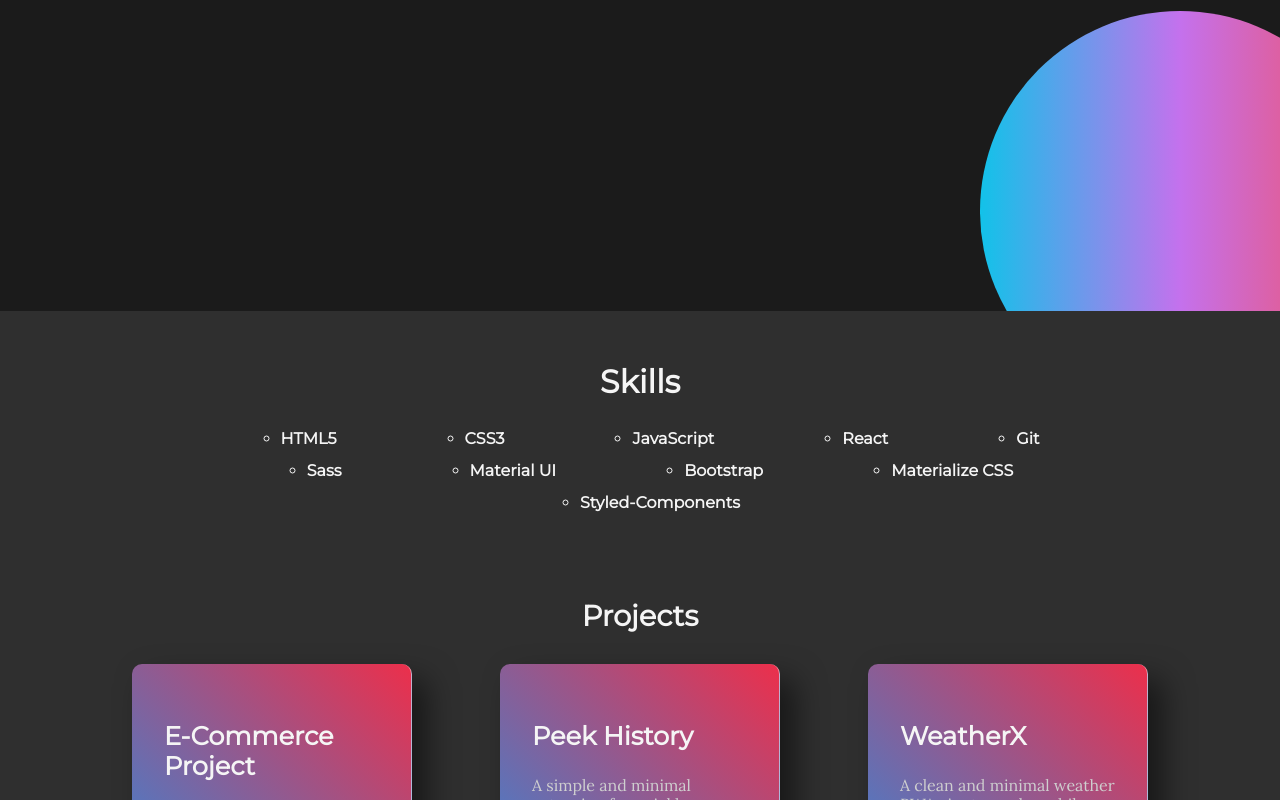
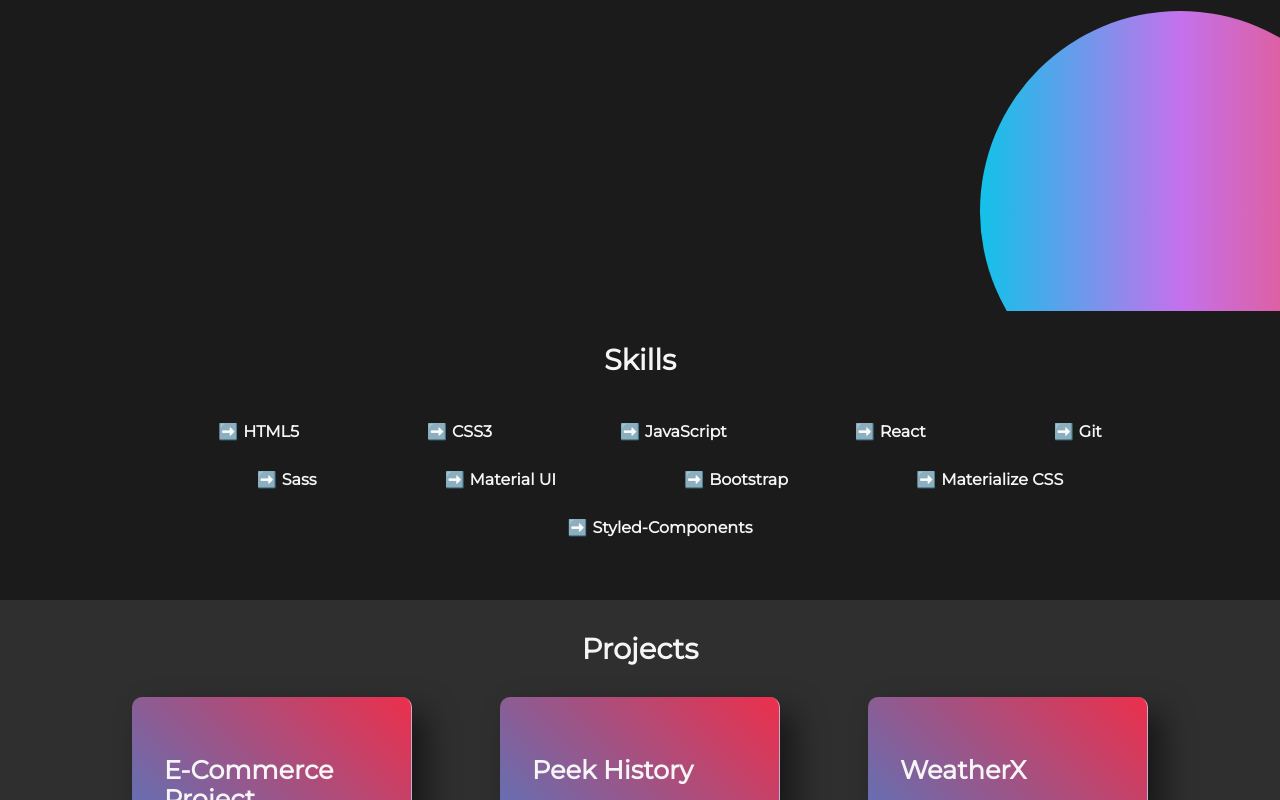
Before and after one commit to abdulsamad/abdulsamad, a Gatsby site: page / in a window 1280 px wide. Shown: the part 549-1349 px from the top of the page. Built offline with nearby package versions, Linux system fonts and the light colour scheme; Gatsby itself is replaced by a stand-in of ours.

Commit message:
:lipstick: Improved skill component

```diff
--- a/src/components/skills/ListItem.tsx
+++ b/src/components/skills/ListItem.tsx
@@ -1,9 +1,16 @@
 import styled from 'styled-components';
+import svg from '../../assets/arrow.svg';
 
 const ListItem = styled.li`
   margin: 0 4rem;
   white-space: nowrap;
-  line-height: 2rem;
+  line-height: 3rem;
+  list-style-type: none;
+
+  &::before {
+    content: '➡️';
+    margin-right: 5px;
+  }
 `;
 
 export default ListItem;
--- a/src/components/skills/Skills.tsx
+++ b/src/components/skills/Skills.tsx
@@ -1,9 +1,13 @@
 import styled from 'styled-components';
 
 const Skills = styled.section`
-  background-color: #2f2f2f;
+  background-color: #1b1b1b;
   padding: 2rem;
-  text-align: center;
+  scroll-margin-top: 60px;
+
+  @media (max-width: 768px) {
+    text-align: center;
+  }
 `;
 
 export default Skills;
--- a/src/components/skills/index.tsx
+++ b/src/components/skills/index.tsx
@@ -1,6 +1,7 @@
 import React from 'react';
 
 import Skills from './Skills';
+import Heading from '../utils/Heading';
 import List from './List';
 import ListItem from './ListItem';
 import Container from '../utils/Container';
@@ -8,9 +9,8 @@ import Container from '../utils/Container';
 const Index = () => {
   return (
     <Skills id='skills'>
+      <Heading>Skills</Heading>
       <Container>
-        <h1>Skills</h1>
-
         <List>
           <ListItem>HTML5</ListItem>
           <ListItem>CSS3</ListItem>
```
